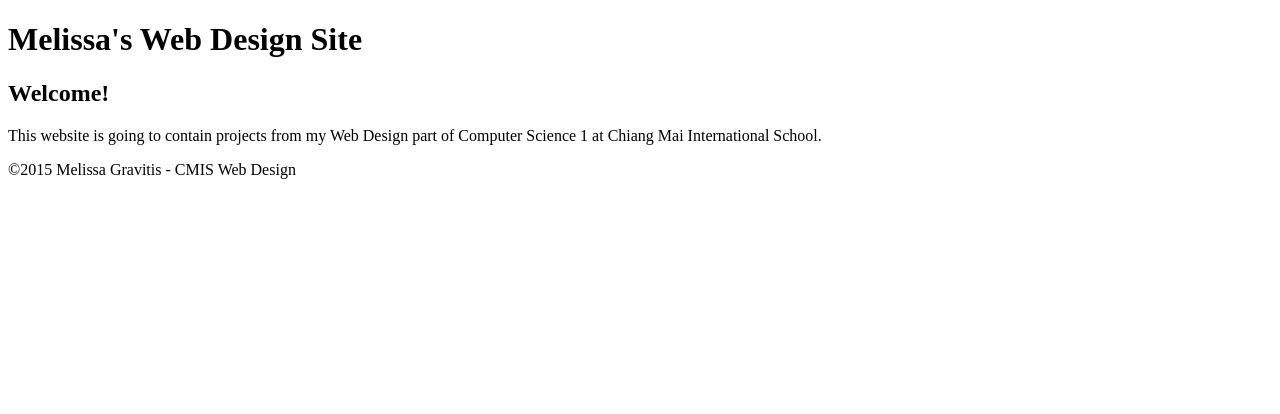
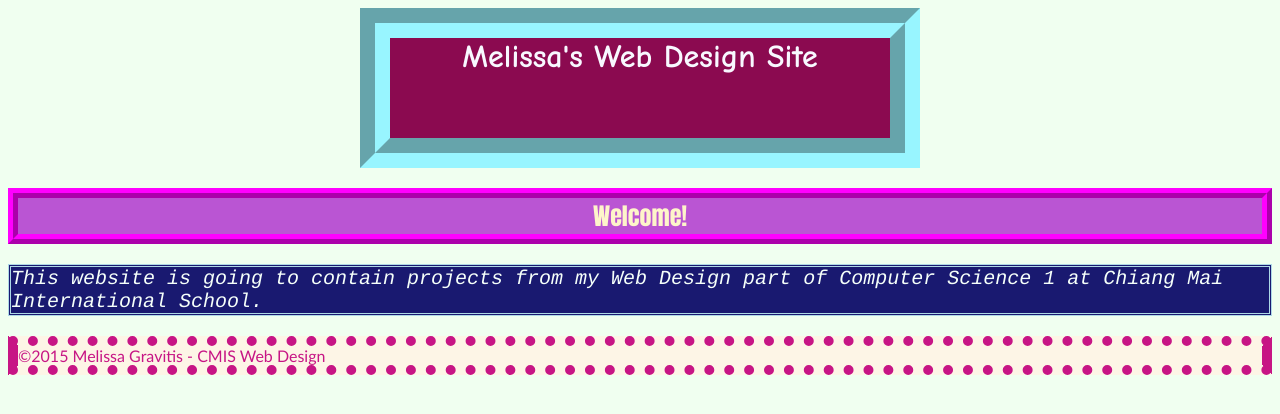
Before and after one commit to melissa1790-cmis/melissa1790-cmis-wd, a plain HTML site: page index.html in a window 1280 px wide. Drawn offline with Linux system fonts and the light colour scheme.

Commit message:
I edited main.css and index.html

```diff
--- a/index.html
+++ b/index.html
@@ -6,7 +6,7 @@
 		</title>
 
 		<meta charset="utf-8"/>
-		<link rel="stylesheet" href="main.css" type="main.css">
+		<link rel="stylesheet" href="main.css" type="text/css">
 	</head>
 	<body>
 		<header>
--- a/main.css
+++ b/main.css
@@ -1,10 +1,56 @@
+/*
+*Create a new file called "main.css"
+*Add a link element to the head of your index.html file
+*<link rel="stylesheet" href="main.css" type="text/css">
+*Edit the main.css file
+*add a declaration for each element in the body of your index.html file.
+*add properties to style the background color of each element.
+*add properties to style the border of each element.
+*add properties to style the font of each element.
+*View your index.html in the development server.
+*Validate your index.html file.
+*Validate your main.css file.
+*Copy this list of requirements and paste it into your "main.css" file as a *css comment. Put an asterisk in front of each one that you did.
+*Upload to the production server with sftp.
+*View your index.html in the production server.
+*/
 h1 {
 	font-family: "Comic Sans MS", cursive, sans-serif;
-	background-color: #97FFFF;
-	color: #8B5F65;
+	background-color: #8B0A50;
+	color: #F8F8FF;
+	border-style: groove;
+	border-color: #98F5FF;
+	border-width: 30px;
+	text-align: center;
+	width: 500px;
+	height: 100px;
+	margin: auto;
 }
 h2 {
-	font-family: Payrus, fantasy;
-	color: #2b2b2b;
-	text-shadow: 4px 4px 0px rgba(0,0,0,0.1);
+	font-family: Impact, Charcoal, sans-serif;
+	color: #FEF5CA;
+	background-color: #BA55D3;
+	border-style: ridge;
+	border-color: #FF00FF;
+	border-width: 10px;
+	text-align: center;
 }
+p {
+	font-family: Rockwell, "Courier Bold", Courier, Georgia, Times, "Times New Roman", serif;
+	color: #F5FFFA;
+	background-color: #191970;
+	border-style: double;
+	border-color: #ADD8E6;
+	font-size: 125%;
+	font-style: oblique;
+}
+footer {
+	font-family: "Trebuchet MS", "Lucida Grande", "Lucida Sans Unicode", "Lucida Sans", Tahoma, sans-serif;
+	color: #C71585;
+	background-color: #FDF5E6;
+	border-style: dotted solid;
+	border-width: 10px;
+}
+body {
+	background-color: #F0FFF0;
+}
```
